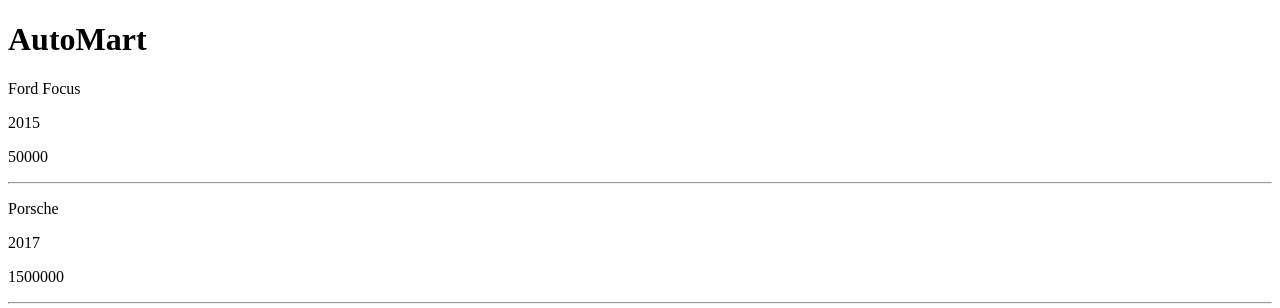
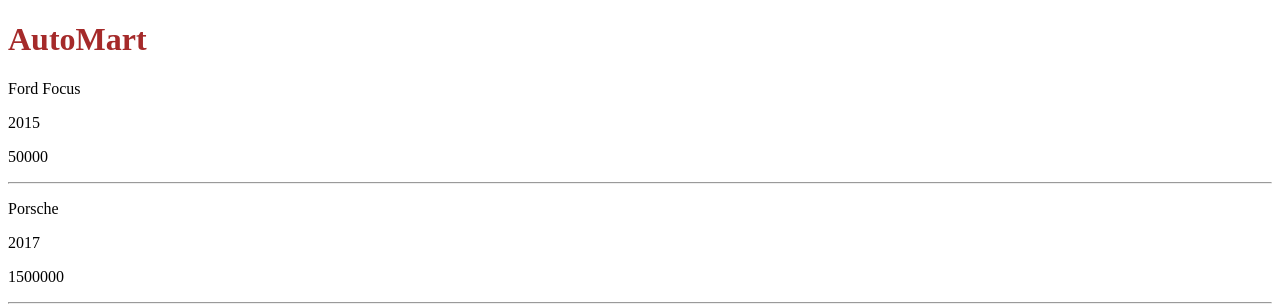
Before and after one commit to alanmaciel/Automart, a Django app: page / in a window 1280 px wide. Shown: the top 308 px of the page. Run offline with Django 3.2, Linux system fonts and the light colour scheme.

Commit message:
Agregando estilos css

```diff
--- /dev/null
+++ b/main_app/static/estilos.css
@@ -0,0 +1,3 @@
+h1 {
+  color: brown;
+}
--- a/main_app/templates/index.html
+++ b/main_app/templates/index.html
@@ -1,7 +1,10 @@
+{% load staticfiles %}
+
 <!DOCTYPE html>
 <html>
   <head>
     <title>AutoMart</title>
+    <link rel="stylesheet" type="text/css" href="{% static 'estilos.css' %}" />
   </head>
   <body>
     <h1>AutoMart</h1>
```
